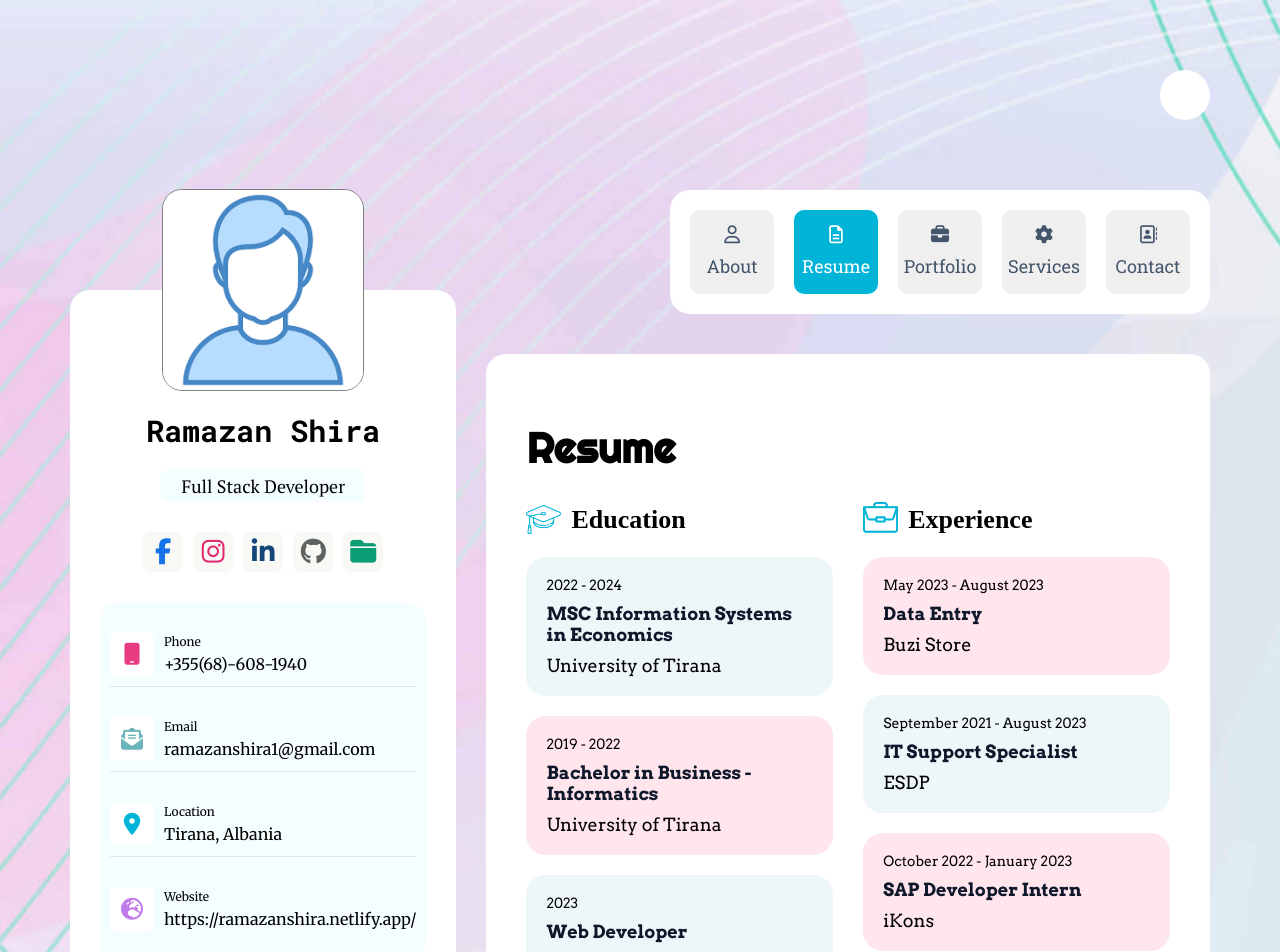
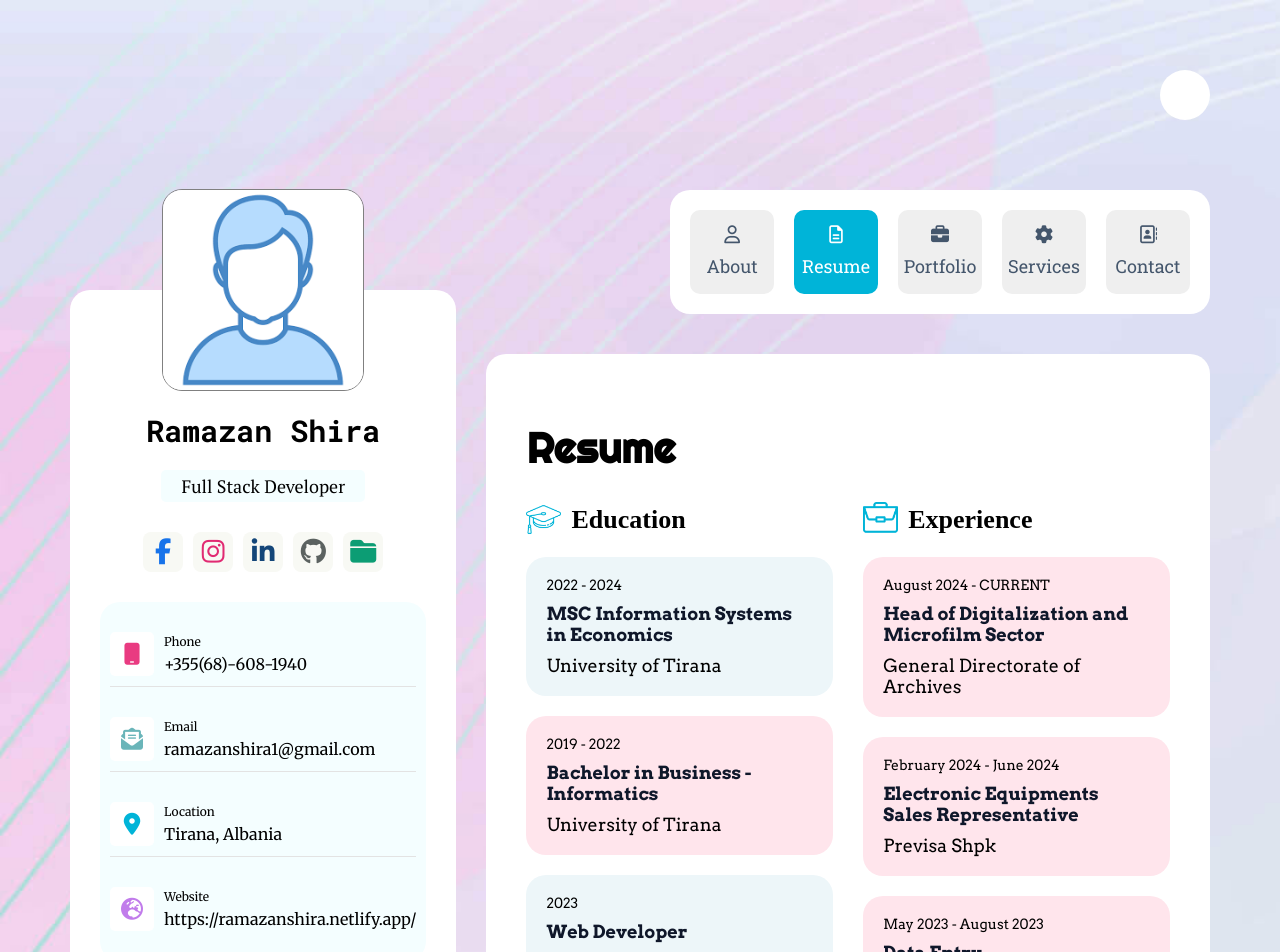
Before and after one commit to ramazan-shira/Personal_Porfolio, a React (Create React App) app: page /resume in a window 1280 px wide. Shown: the top 952 px of the page. Built offline with nearby package versions, Linux system fonts and the light colour scheme; some icons are missing; a web font is replaced by a local one.

Commit message:
Experience added

```diff
--- a/src/Personal-web/Resume/Experience/WorkExpCards.jsx
+++ b/src/Personal-web/Resume/Experience/WorkExpCards.jsx
@@ -6,6 +6,20 @@ const WorkExpCards = (props) => {
 
   return (
     <div className="work-exp-cards">
+      <div className={darkMode ? "exp-card bg-2 dark" : "exp-card bg-2"}>
+        <div className="period">August 2024 - CURRENT</div>
+        <div className="position">
+          Head of Digitalization and Microfilm Sector
+        </div>
+        <div className="company">General Directorate of Archives</div>
+      </div>
+      <div className={darkMode ? "exp-card bg-2 dark" : "exp-card bg-2"}>
+        <div className="period">February 2024 - June 2024</div>
+        <div className="position">
+          Electronic Equipments Sales Representative
+        </div>
+        <div className="company">Previsa Shpk</div>
+      </div>
       <div className={darkMode ? "exp-card bg-2 dark" : "exp-card bg-2"}>
         <div className="period">May 2023 - August 2023</div>
         <div className="position">Data Entry</div>
```
